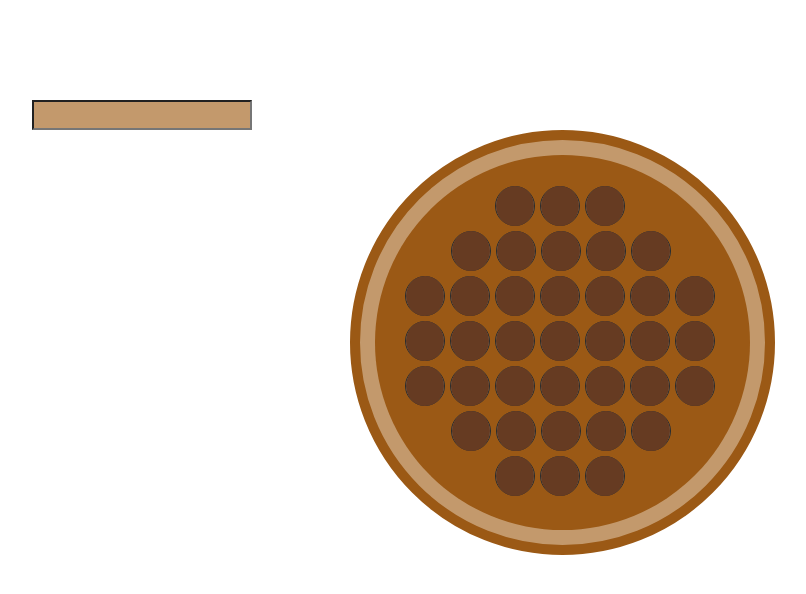
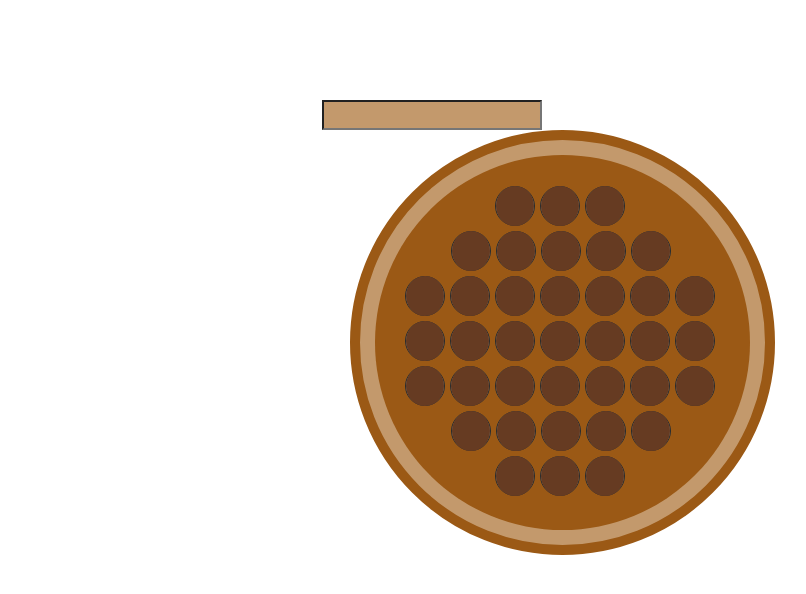
Before and after one commit to safiullahsafi/game1, a plain HTML site: page index.html in a window 1280 px wide. Shown: the whole page, without its empty margins (78-884 px from the left). Drawn offline with nearby package versions, Linux system fonts and the light colour scheme.

Commit message:
Update style.css

```diff
--- a/style.css
+++ b/style.css
@@ -86,7 +86,7 @@
 }
 @media only screen and (min-width: 360px) {
   #wrap{
-    margin-left: 110px;
+    margin-left: 400px;
     margin-top: 100px;
     width: 220px;
     color: red;
```
